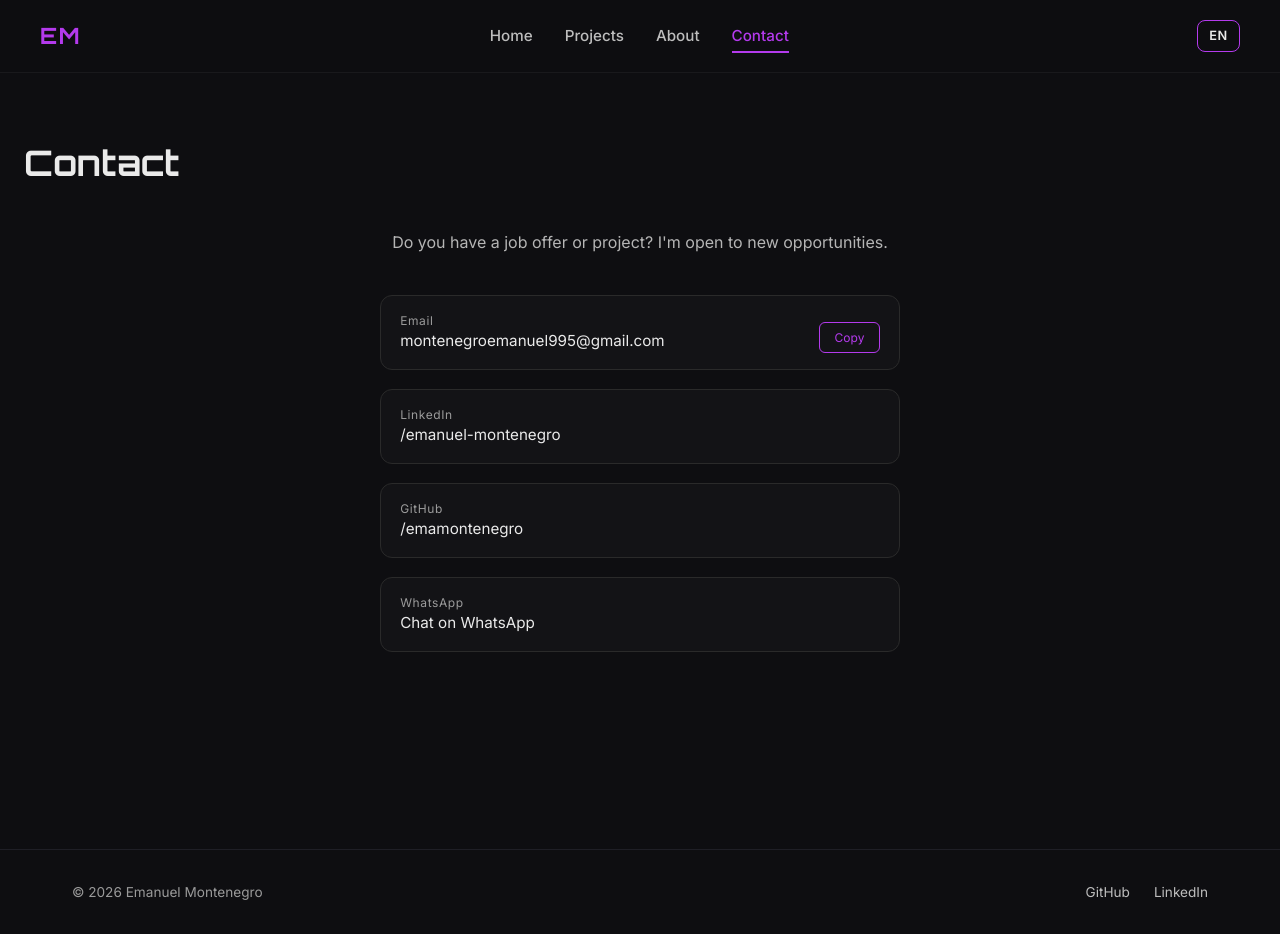
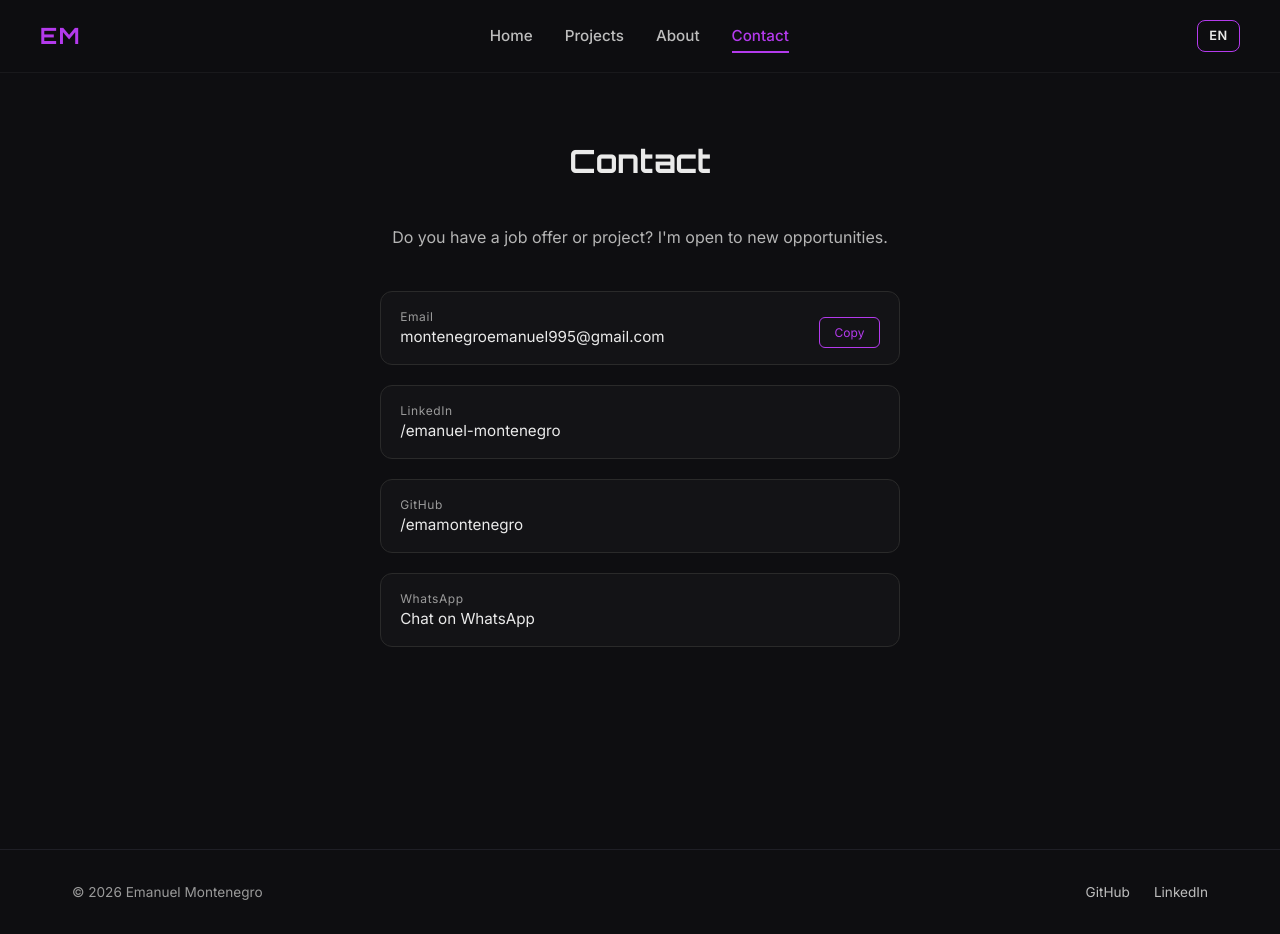
Before and after one commit to emamontenegro/portfolio-emanuel, a React (Vite) app: page /contact in a window 1280 px wide. Built offline with nearby package versions, Linux system fonts and the light colour scheme; a web font is replaced by a local one.

Commit message:
modificaciones esteticas y se agrega vercel.json

```diff
--- a/src/components/layout/header/index.jsx
+++ b/src/components/layout/header/index.jsx
@@ -3,7 +3,7 @@ import { useLanguage } from "../../../context/LanguageContext";
 import "./index.css";
 
 const Header = () => {
-  const { lang, toggleLanguage } = useLanguage();
+  const { t, lang, toggleLanguage } = useLanguage();
 
   return (
     <header className="header">
@@ -13,19 +13,19 @@ const Header = () => {
 
       <nav className="nav">
         <NavLink to="/" end className={({ isActive }) => isActive ? "nav-link active" : "nav-link"}>
-          Home
+          {t.header.home}
         </NavLink>
 
         <NavLink to="/projects" className={({ isActive }) => isActive ? "nav-link active" : "nav-link"}>
-          Projects
+          {t.header.projects}
         </NavLink>
 
         <NavLink to="/about" className={({ isActive }) => isActive ? "nav-link active" : "nav-link"}>
-          About
+          {t.header.about}
         </NavLink>
 
         <NavLink to="/contact" className={({ isActive }) => isActive ? "nav-link active" : "nav-link"}>
-          Contact
+          {t.header.contact}
         </NavLink>
       </nav>
 
--- a/src/data/i18n/en.js
+++ b/src/data/i18n/en.js
@@ -1,4 +1,12 @@
 const en = {
+
+  header: {
+    home: "Home",
+    projects: "Projects",
+    about: "About",
+    contact: "Contact",
+  },
+
   home: {
     description:
       "Frontend Developer with full stack web development training at CoderHouse. Specialized in building modern, responsive interfaces focused on user experience.",
--- a/src/data/i18n/es.js
+++ b/src/data/i18n/es.js
@@ -1,4 +1,12 @@
 const es = {
+
+  header: {
+    home: "Inicio",
+    projects: "Proyectos",
+    about: "Sobre mí",
+    contact: "Contacto",
+  },
+
   home: {
     description:
       "Frontend Developer con formación en desarrollo web full stack en CoderHouse. Especializado en la creación de interfaces modernas, responsivas y enfocadas en la experiencia de usuario.",
--- a/src/pages/abouts/index.css
+++ b/src/pages/abouts/index.css
@@ -1,5 +1,5 @@
 .about {
-  padding: 5rem 1.5rem;
+  padding: 4rem 1.5rem;
   background-color: var(--color-bg);
   color: var(--color-text);
 }
@@ -30,3 +30,10 @@
   align-self: flex-start;
   margin-top: 3rem;
 }
+
+.section-title {
+  font-family: var(--font-heading);
+  font-size: 2rem;
+  color: var(--color-text);
+  margin-bottom: 2.5rem;
+}
--- a/src/pages/contact/index.css
+++ b/src/pages/contact/index.css
@@ -5,9 +5,10 @@
 
 .contact .section-title {
   font-family: var(--font-heading);
-  font-size: 2.2rem;
+  font-size: 2rem;
   color: var(--color-text);
   margin-bottom: 2.5rem;
+  text-align: center;
 }
 
 .contact-content {
--- a/src/pages/projects/index.css
+++ b/src/pages/projects/index.css
@@ -1,12 +1,12 @@
 .projects {
-  padding: 4rem 2.5rem;
+  padding: 5rem 1.5rem;
 }
 
 .projects-title {
   font-family: var(--font-heading);
   font-size: 2rem;
+  margin-bottom: 3rem;
   text-align: center;
-  margin-bottom: 3rem;
 }
 
 .projects-grid {
```
Also changed, not shown: vercel.json (added).
